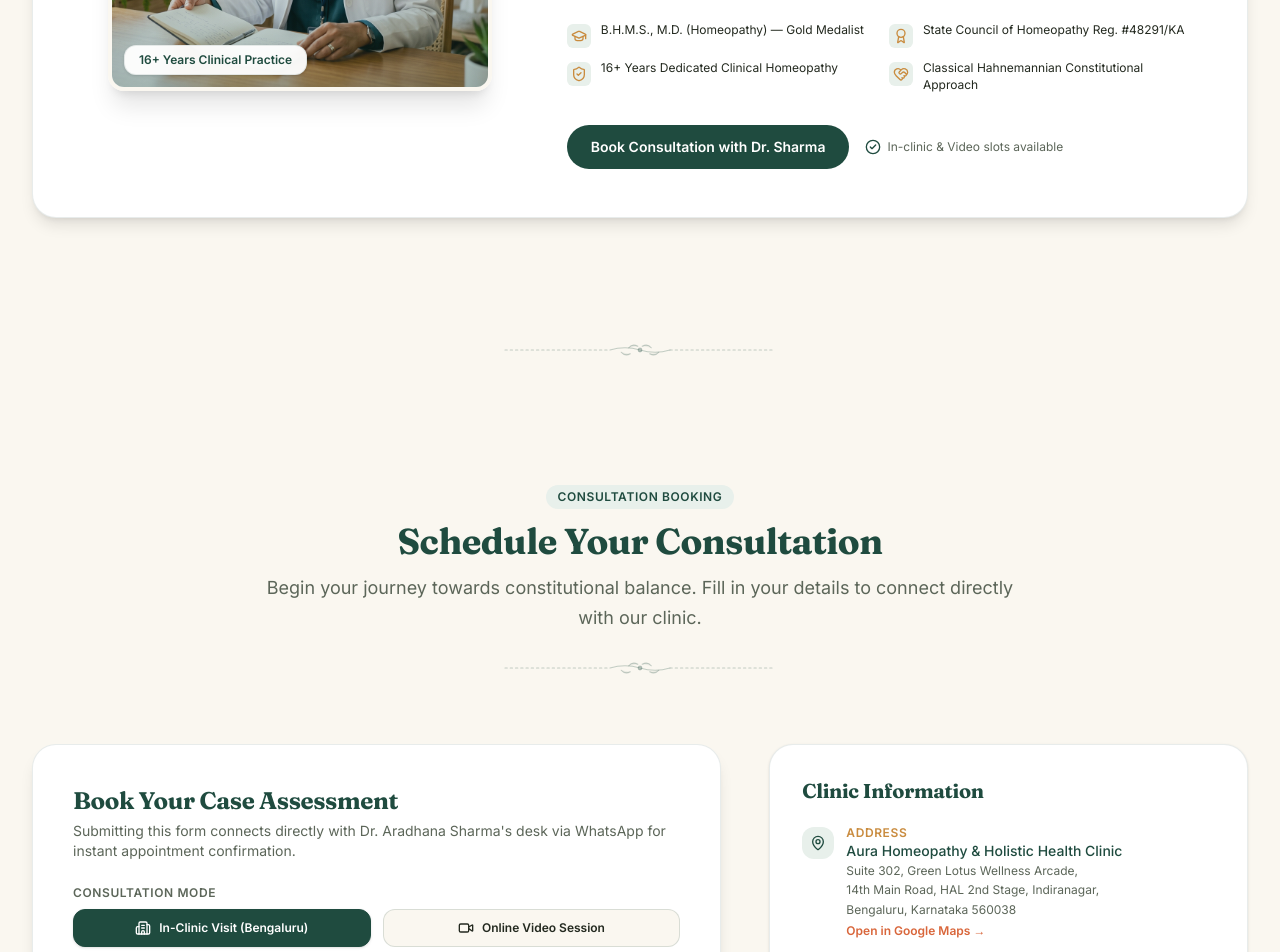
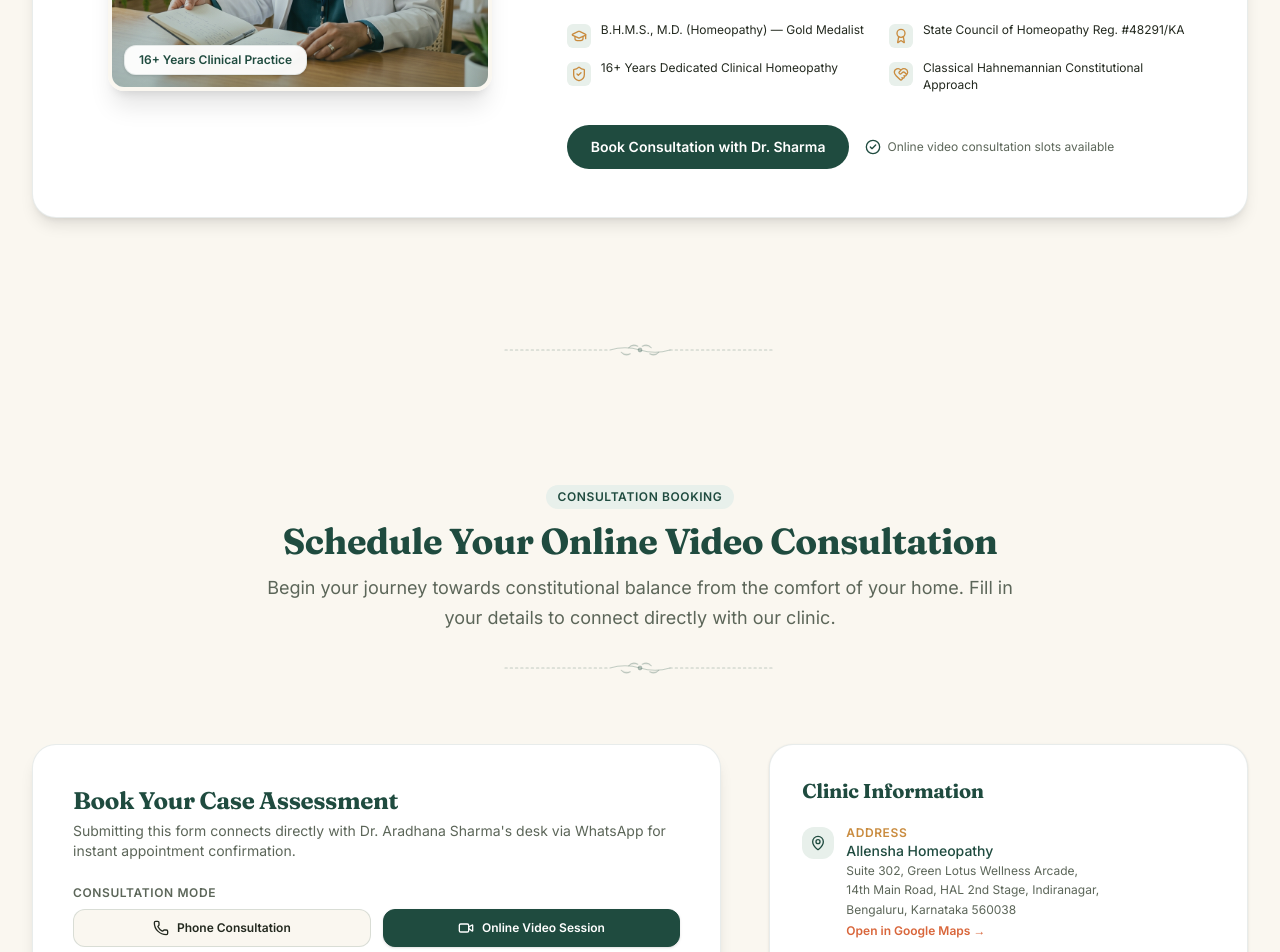
Before and after one commit to praveenkumars10/homeopathy, a Next.js app: page /doctor in a window 1280 px wide. Shown: the part 1260-2212 px from the top of the page. Built offline with nearby package versions, Linux system fonts and the light colour scheme.

Commit message:
Update brand to Allensha and shift focus to Online Video Consultations

```diff
--- a/src/app/layout.tsx
+++ b/src/app/layout.tsx
@@ -21,7 +21,7 @@ const inter = Inter({
 });
 
 export const metadata: Metadata = {
-  metadataBase: new URL("https://aurahomeopathy.com"),
+  metadataBase: new URL("https://allensha.com"),
   title: `${CLINIC_CONFIG.doctorName} | ${CLINIC_CONFIG.shortName} — Classical Homeopathy in ${CLINIC_CONFIG.city}`,
   description: `${CLINIC_CONFIG.tagline}. Evidence-informed constitutional homeopathy for hair & skin, allergies, PCOS, pediatric health and chronic pain in ${CLINIC_CONFIG.city}.`,
   keywords: [
@@ -39,7 +39,7 @@ export const metadata: Metadata = {
   openGraph: {
     title: `${CLINIC_CONFIG.doctorName} | ${CLINIC_CONFIG.clinicName}`,
     description: CLINIC_CONFIG.tagline,
-    url: "https://aurahomeopathy.com",
+    url: "https://allensha.com",
     siteName: CLINIC_CONFIG.clinicName,
     locale: "en_IN",
     type: "website",
@@ -76,10 +76,10 @@ export default function RootLayout({
     name: CLINIC_CONFIG.clinicName,
     alternateName: CLINIC_CONFIG.shortName,
     description: CLINIC_CONFIG.tagline,
-    url: "https://aurahomeopathy.com",
+    url: "https://allensha.com",
     telephone: CLINIC_CONFIG.phoneClean,
     medicalSpecialty: "Homeopathic",
-    image: "https://aurahomeopathy.com/images/hero-consultation.jpg",
+    image: "https://allensha.com/images/hero-consultation.jpg",
     priceRange: "₹₹",
     address: {
       "@type": "PostalAddress",
--- a/src/app/robots.ts
+++ b/src/app/robots.ts
@@ -6,6 +6,6 @@ export default function robots(): MetadataRoute.Robots {
       userAgent: "*",
       allow: "/",
     },
-    sitemap: "https://aurahomeopathy.com/sitemap.xml",
+    sitemap: "https://allensha.com/sitemap.xml",
   };
 }
--- a/src/app/sitemap.ts
+++ b/src/app/sitemap.ts
@@ -1,7 +1,7 @@
 import { MetadataRoute } from "next";
 
 export default function sitemap(): MetadataRoute.Sitemap {
-  const baseUrl = "https://aurahomeopathy.com";
+  const baseUrl = "https://allensha.com";
 
   return [
     {
--- a/src/components/BookAppointment.tsx
+++ b/src/components/BookAppointment.tsx
@@ -26,7 +26,7 @@ export function BookAppointment({ selectedCondition }: BookAppointmentProps) {
     phone: "",
     date: "",
     concern: selectedCondition || TREATMENTS[0].title,
-    consultationType: "In-Clinic",
+    consultationType: "Online Video",
     message: "",
   });
 
@@ -88,11 +88,11 @@ _Sent via ${CLINIC_CONFIG.clinicName} website_`;
           </div>
 
           <h2 className="text-3xl sm:text-4xl lg:text-4xl font-serif font-bold text-[#1F4B3F] tracking-tight">
-            Schedule Your Consultation
+            Schedule Your Online Video Consultation
           </h2>
 
           <p className="text-[#5C6659] text-base sm:text-lg leading-relaxed">
-            Begin your journey towards constitutional balance. Fill in your details to connect directly with our clinic.
+            Begin your journey towards constitutional balance from the comfort of your home. Fill in your details to connect directly with our clinic.
           </p>
 
           <SectionDivider variant="botanical" className="my-2" />
@@ -150,15 +150,15 @@ _Sent via ${CLINIC_CONFIG.clinicName} website_`;
                   <div className="grid grid-cols-2 gap-3">
                     <button
                       type="button"
-                      onClick={() => setFormData({ ...formData, consultationType: "In-Clinic" })}
+                      onClick={() => setFormData({ ...formData, consultationType: "Phone Call" })}
                       className={`flex items-center justify-center gap-2 py-2.5 px-3 rounded-xl border text-xs font-semibold transition-all ${
-                        formData.consultationType === "In-Clinic"
+                        formData.consultationType === "Phone Call"
                           ? "bg-[#1F4B3F] text-white border-[#1F4B3F] shadow-sm"
                           : "bg-[#FAF7F0] text-[#23291F] border-[#1F4B3F]/15 hover:bg-[#E8F0EB]"
                       }`}
                     >
-                      <Building2 className="w-4 h-4" />
-                      <span>In-Clinic Visit ({CLINIC_CONFIG.city})</span>
+                      <Phone className="w-4 h-4" />
+                      <span>Phone Consultation</span>
                     </button>
                     <button
                       type="button"
--- a/src/components/DoctorProfile.tsx
+++ b/src/components/DoctorProfile.tsx
@@ -132,7 +132,7 @@ export function DoctorProfile() {
                 </a>
                 <span className="text-xs text-[#5C6659] flex items-center gap-1.5">
                   <CheckCircle2 className="w-4 h-4 text-[#1F4B3F]" />
-                  In-clinic & Video slots available
+                  Online video consultation slots available
                 </span>
               </div>
 
--- a/src/components/Hero.tsx
+++ b/src/components/Hero.tsx
@@ -10,7 +10,7 @@ import { AnimatedCounter } from "./ui/AnimatedCounter";
 
 export function Hero() {
   const whatsappUrl = `https://wa.me/${CLINIC_CONFIG.whatsappNumber}?text=${encodeURIComponent(
-    `Hello ${CLINIC_CONFIG.doctorName}, I would like to inquire about a consultation at ${CLINIC_CONFIG.clinicName}.`
+    `Hello ${CLINIC_CONFIG.doctorName}, I would like to inquire about an online video consultation at ${CLINIC_CONFIG.clinicName}.`
   )}`;
 
   return (
@@ -42,7 +42,7 @@ export function Hero() {
 
             {/* Subheadline */}
             <p className="text-[#5C6659] text-base sm:text-lg md:text-xl leading-relaxed max-w-2xl font-normal">
-              Personalised, natural treatment for hair, skin, allergies and chronic conditions — from a doctor who takes the unhurried time to understand your complete constitutional health history.
+              Personalised, natural treatment for hair, skin, allergies and chronic conditions — from the comfort of your home via video consultations with a doctor who takes the unhurried time to understand your complete constitutional health history.
             </p>
 
             {/* CTA Buttons */}
@@ -52,7 +52,7 @@ export function Hero() {
                 className="inline-flex items-center justify-center gap-2.5 bg-[#D9663B] hover:bg-[#c2552b] text-white font-semibold text-base px-7 py-3.5 rounded-full shadow-md hover:shadow-lg transition-all duration-200 transform hover:-translate-y-0.5"
               >
                 <Calendar className="w-5 h-5" />
-                <span>Book a Consultation</span>
+                <span>Book Video Consultation</span>
               </a>
 
               <a
@@ -118,7 +118,7 @@ export function Hero() {
               <div className="relative aspect-[4/3] sm:aspect-[4/3] rounded-2xl overflow-hidden">
                 <Image
                   src="/images/hero-consultation.jpg"
-                  alt={`Doctor consultation at ${CLINIC_CONFIG.clinicName}`}
+                  alt={`Online video consultation at ${CLINIC_CONFIG.clinicName}`}
                   fill
                   priority
                   sizes="(max-width: 768px) 100vw, (max-width: 1200px) 50vw, 40vw"
--- a/src/components/HowItWorks.tsx
+++ b/src/components/HowItWorks.tsx
@@ -97,7 +97,7 @@ export function HowItWorks() {
                   <span className="w-1.5 h-1.5 rounded-full bg-[#D9663B]" />
                   <span>
                     {idx === 0
-                      ? "In-person or private video session"
+                      ? "Secure online video consultation"
                       : idx === 1
                       ? "Constitutional single-remedy selection"
                       : "Refining potency as vitality improves"}
--- a/src/components/WhyChooseUs.tsx
+++ b/src/components/WhyChooseUs.tsx
@@ -48,7 +48,7 @@ export function WhyChooseUs() {
         <div className="text-center max-w-3xl mx-auto space-y-4 mb-16">
           <div className="inline-flex items-center gap-1.5 px-3 py-1 rounded-full bg-white/10 text-[#E8F0EB] text-xs font-semibold tracking-wider uppercase backdrop-blur-sm">
             <Sparkles className="w-3.5 h-3.5 text-[#C98B3E]" />
-            <span>Why Choose Aura Homeopathy</span>
+            <span>Why Choose Allensha</span>
           </div>
 
           <h2 className="text-3xl sm:text-4xl lg:text-4xl font-serif font-bold text-[#FAF7F0] tracking-tight">
--- a/src/lib/constants.ts
+++ b/src/lib/constants.ts
@@ -8,10 +8,10 @@
 
 export const CLINIC_CONFIG = {
   // Brand & Identity
-  clinicName: "Aura Homeopathy & Holistic Health Clinic", // [CLINIC_NAME]
-  shortName: "Aura Homeopathy",
-  tagline: "Homeopathy That Treats the Cause, Not Just the Symptom",
-  shortTagline: "Gentle, deep-acting classical homeopathy tailored to your unique constitutional profile.",
+  clinicName: "Allensha Homeopathy", // [CLINIC_NAME]
+  shortName: "Allensha",
+  tagline: "Online Homeopathy Consultations from the Comfort of Your Home",
+  shortTagline: "Gentle, deep-acting classical homeopathy tailored to your unique constitutional profile via convenient video calls.",
 
   // Doctor Profile
   doctorName: "Dr. Aradhana Sharma", // [DOCTOR_NAME]
@@ -28,7 +28,7 @@ export const CLINIC_CONFIG = {
   phone: "+91 98765 43210", // [PHONE]
   phoneClean: "+919876543210",
   whatsappNumber: "919876543210", // [WHATSAPP_NUMBER] (Country code + number without + or spaces)
-  email: "care@aurahomeopathy.com",
+  email: "care@allensha.com",
 
   // Location
   addressLine1: "Suite 302, Green Lotus Wellness Arcade", // [ADDRESS]
@@ -42,7 +42,7 @@ export const CLINIC_CONFIG = {
 
   // Timings
   hours: "Mon – Sat: 9:30 AM – 7:30 PM | Sun: By Prior Appointment", // [CLINIC_HOURS]
-  consultationDays: "Monday to Saturday (In-clinic & Video Consultations)",
+  consultationDays: "Monday to Saturday (Online Video Consultations)",
 
   // Trust Statistics (Counters)
   stats: {
```
